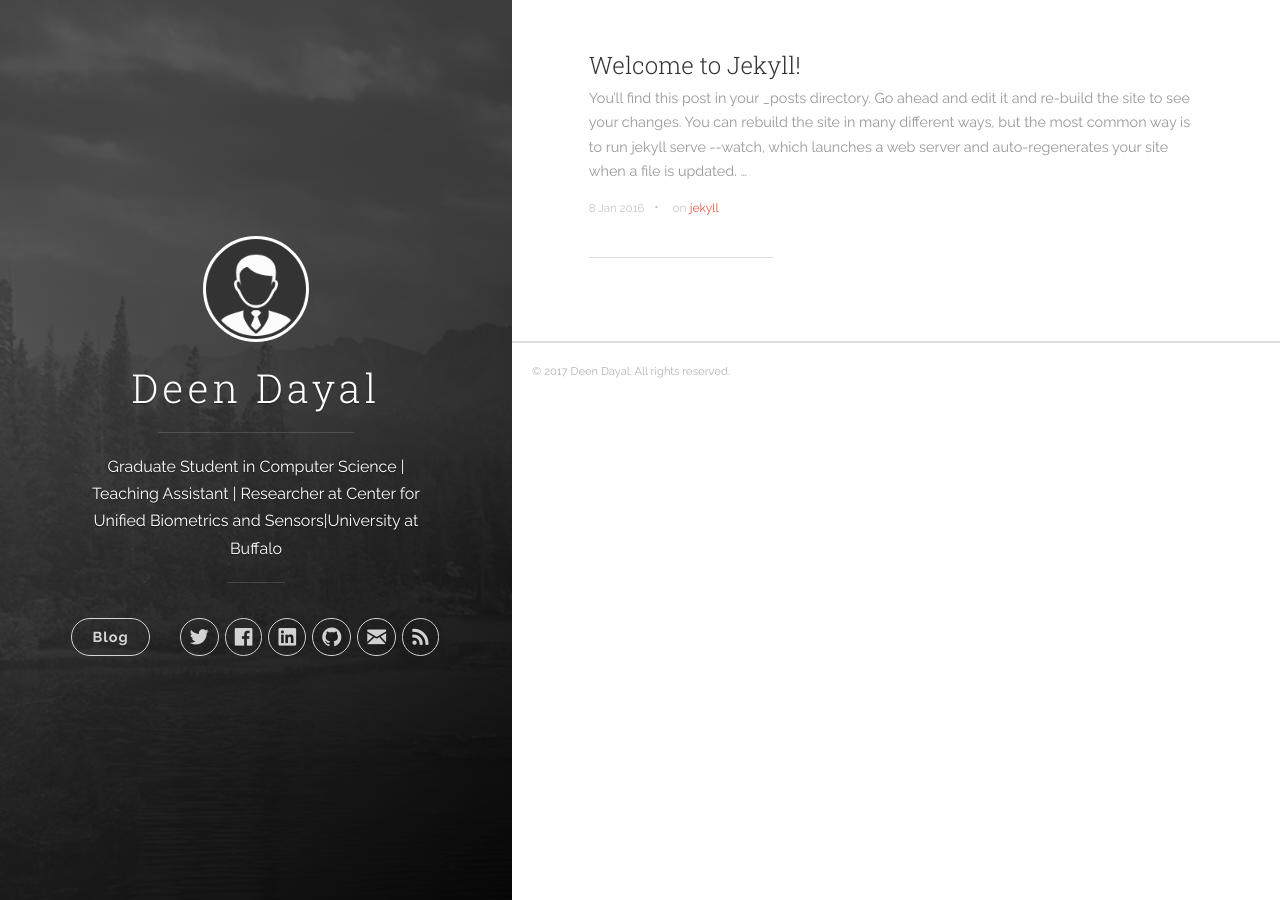
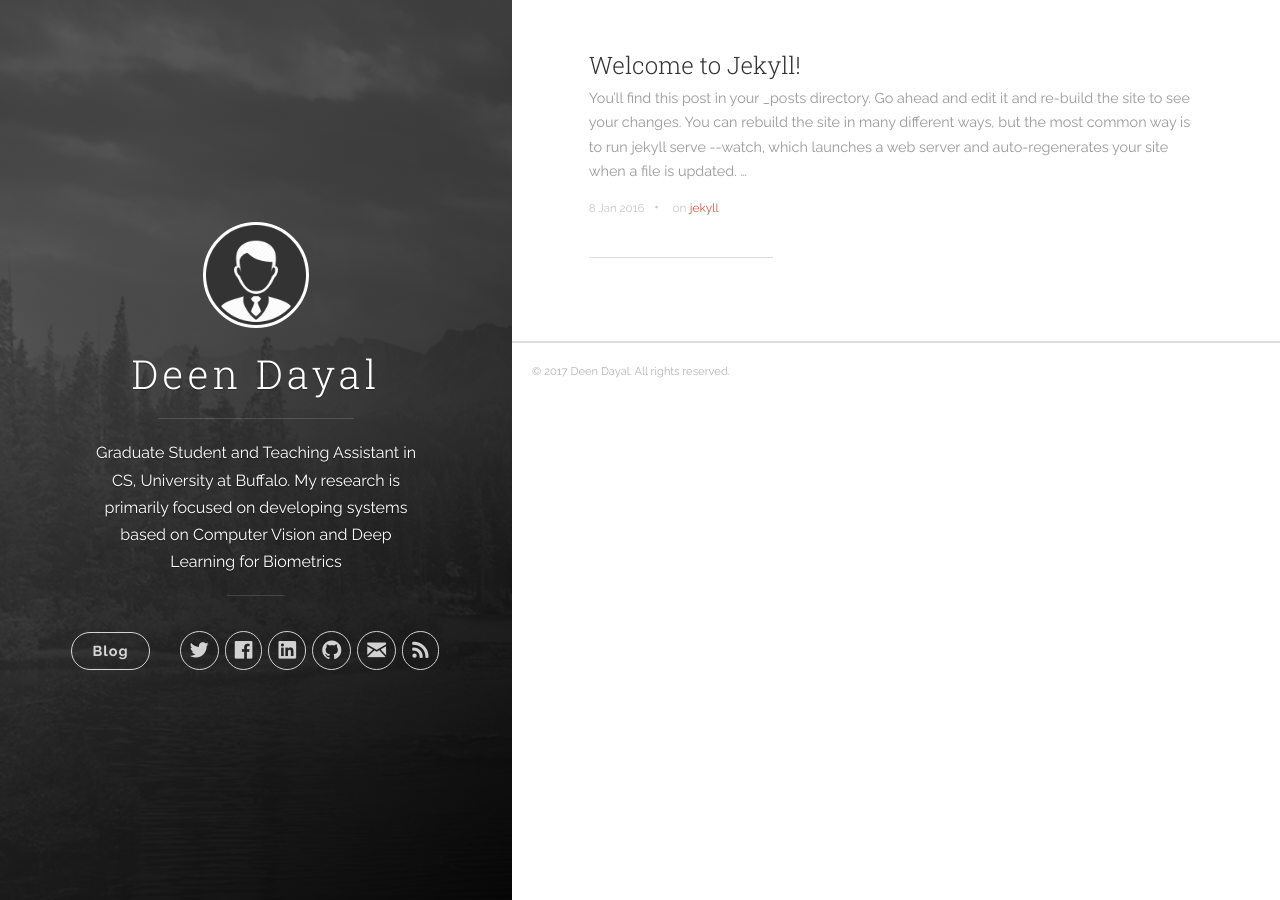
Before and after one commit to ArtificialEdge/artificialEdge.github.io, a Jekyll site: the page built from index.html, in a window 1280 px wide. Built offline with Jekyll 4.4.1, drawn with Linux system fonts in a browser that asks for light colours; nearby versions of some CDN libraries; the list of posts is cut into pages by our own code.

Commit message:
Update _config.yml

```diff
--- a/_config.yml
+++ b/_config.yml
@@ -1,6 +1,6 @@
 # Site settings
 title: Deen Dayal
-description: 'Graduate Student in Computer Science | Teaching Assistant | Researcher at Center for Unified Biometrics and Sensors|University at Buffalo'
+description: 'Graduate Student and Teaching Assistant in CS, University at Buffalo. My research is primarily focused on developing systems based on Computer Vision and Deep Learning for Biometrics'
 url: 'http://github.com/ArtificialEdge'
 baseurl: ''
 # google_analytics: 'UA-XXXXXX-X'
```
